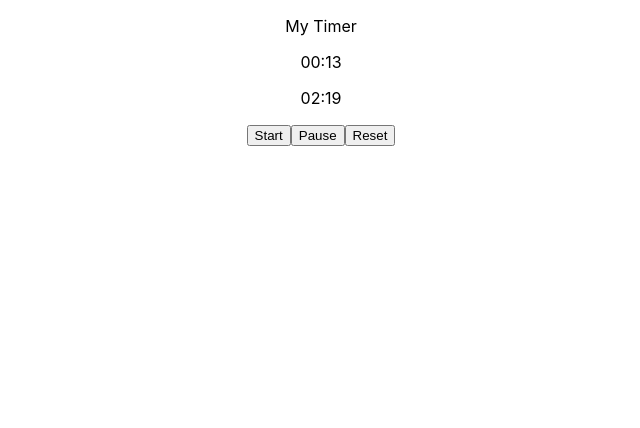
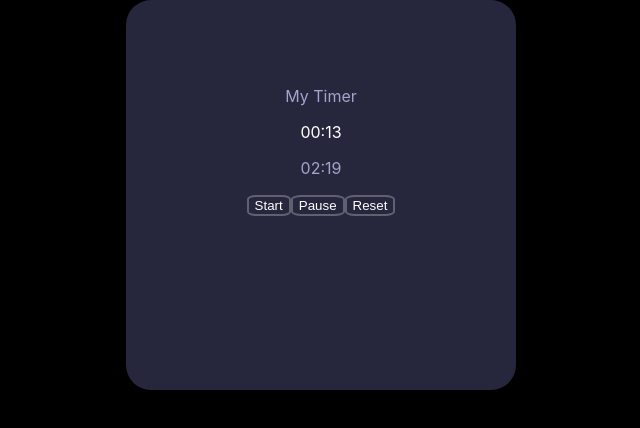
Before and after one commit to stefansmiljic/react-timer-component, a React (Create React App) app in the folder timer/: page / in a window 1280 px wide. Shown: the top 428 px of the page, without its empty margins (319-959 px from the left). Built offline with nearby package versions, Linux system fonts and the light colour scheme.

Commit message:
Began stylization

```diff
--- /dev/null
+++ b/timer/src/Timer.module.css
@@ -0,0 +1,41 @@
+body{
+    background-color: #000000;
+}
+
+.timer{
+    border-radius: 25px;
+    padding: 70px;
+    margin: auto;
+    height: 250px;
+    width: 250px;
+    background-color: #26273d
+}
+
+.button{
+    border-radius: 20%;
+    border: 2px solid;
+    background-color: #26273d;
+    border-color: #606170;
+    cursor: pointer;
+    color: #ffffff;
+}
+
+.maintext{
+    color:#ffffff;
+}
+
+.subtext{
+    color:#a2a4cb
+}
+
+.circle{
+
+}
+
+.innercircle{
+
+}
+
+.outercircle{
+
+}
--- a/timer/src/Timer.tsx
+++ b/timer/src/Timer.tsx
@@ -1,4 +1,6 @@
 import { useState, useEffect } from "react"
+import styles from "./Timer.module.css"
+
 interface TimerProps{title:string, endTime:number, elapsedTime?:number}
 
 const Timer = ({title, endTime, elapsedTime}: TimerProps)=>{
@@ -47,13 +49,19 @@ const Timer = ({title, endTime, elapsedTime}: TimerProps)=>{
         setIsStarted(false)
     }
 
-    return <div>
-        <p>{title}</p>
-        <p>{elapsedTimeMinutes}:{elapsedTimeSeconds}</p>
-        <p>{minutesLeft}:{secondsLeft}</p>
-        <button onClick={startHandle}>Start</button>
-        <button onClick={pauseHandle}>Pause</button>
-        <button onClick={resetHandle}>Reset</button>
+    return <div className={styles.timer}>
+        <circle cx="125" cy="125" r="80" fill="#67cb88">
+            <circle cx="125" cy="125" r="75">
+                <div>
+                    <p className={styles.subtext}>{title}</p>
+                    <p className={styles.maintext}>{elapsedTimeMinutes}:{elapsedTimeSeconds}</p>
+                    <p className={styles.subtext}>{minutesLeft}:{secondsLeft}</p>
+                </div>
+            </circle>
+        </circle>
+        <button onClick={startHandle} className={styles.button}>Start</button>
+        <button onClick={pauseHandle} className={styles.button}>Pause</button>
+        <button onClick={resetHandle} className={styles.button}>Reset</button>
     </div>
 }
 export default Timer
```
